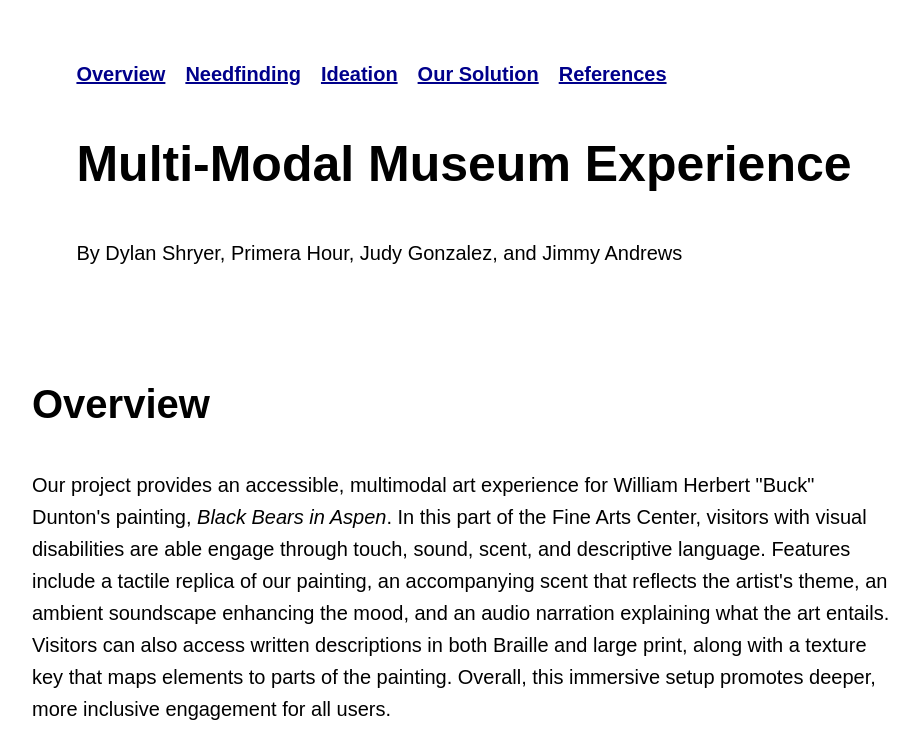
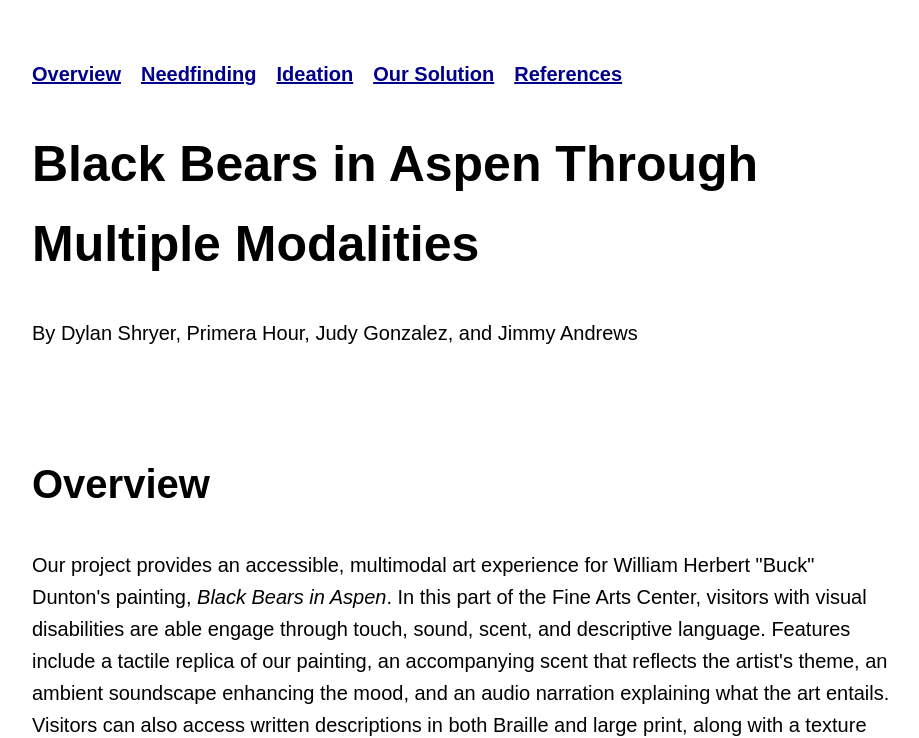
Before and after one commit to jcandrews2/accessible_museum_experience, a plain HTML site: page index.html in a window 1280 px wide. Shown: the top 738 px of the page, without its empty margins (176-1095 px from the left). Drawn offline with Linux system fonts and the light colour scheme.

Commit message:
changed title

```diff
--- a/index.html
+++ b/index.html
@@ -3,7 +3,7 @@
 <html lang="en">
     <head>
         <meta charset="utf-8">
-        <title>Appreciating Art Through Multiple Modalities</title>
+        <title>Black Bears in Aspen Through Multiple Modalities</title>
         <link rel="stylesheet" href="main.css">
       </head>
 
@@ -17,7 +17,7 @@
                     <a href="#our-solution"> Our Solution </a>
                     <a href="#references"> References </a>
                 </nav>
-                <h1>Multi-Modal Museum Experience</h1>
+                <h1>Black Bears in Aspen Through Multiple Modalities</h1>
                 <p> By Dylan Shryer, Primera Hour, Judy Gonzalez, and Jimmy Andrews</p>
             </header>
 
```
